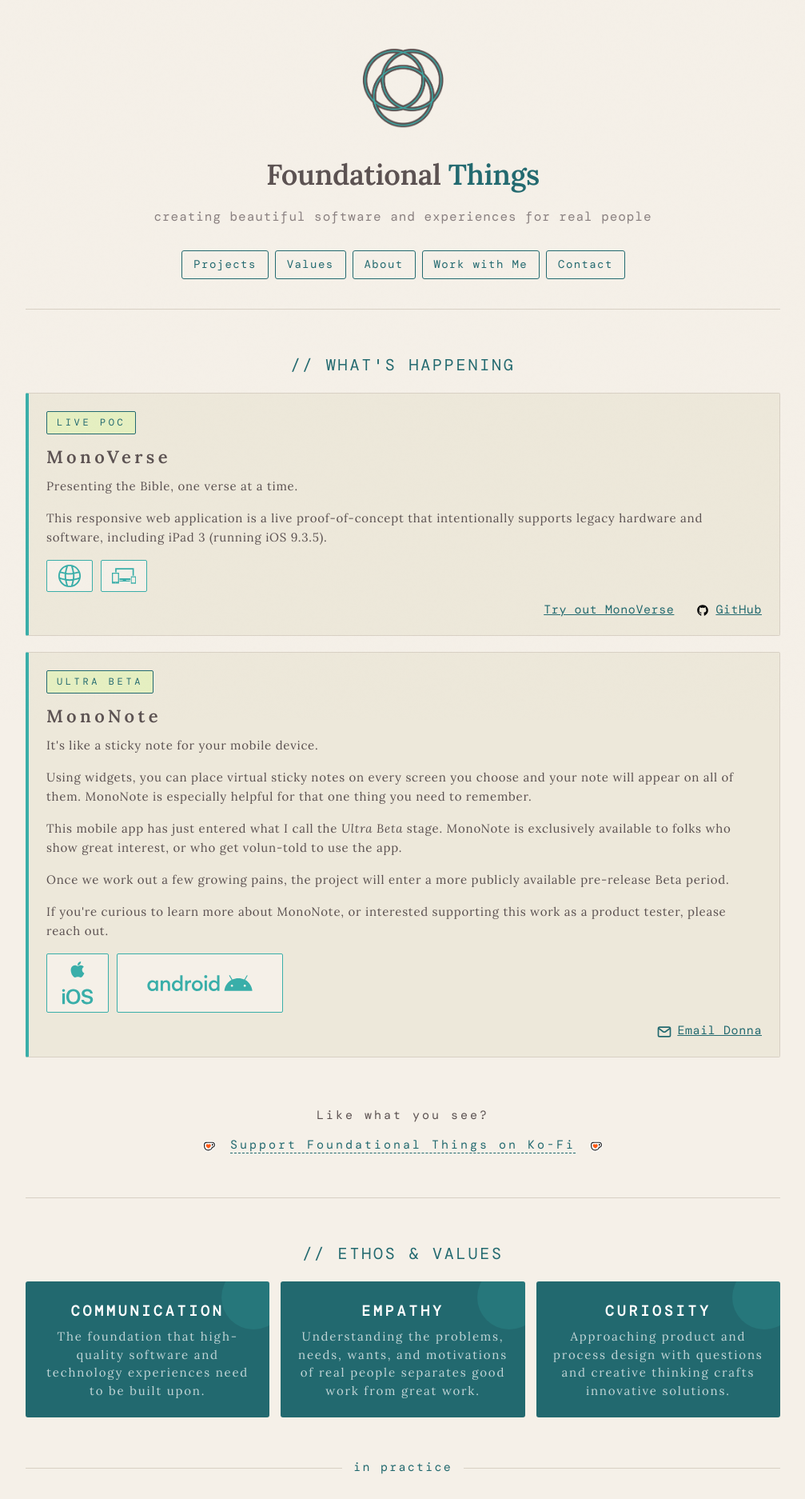
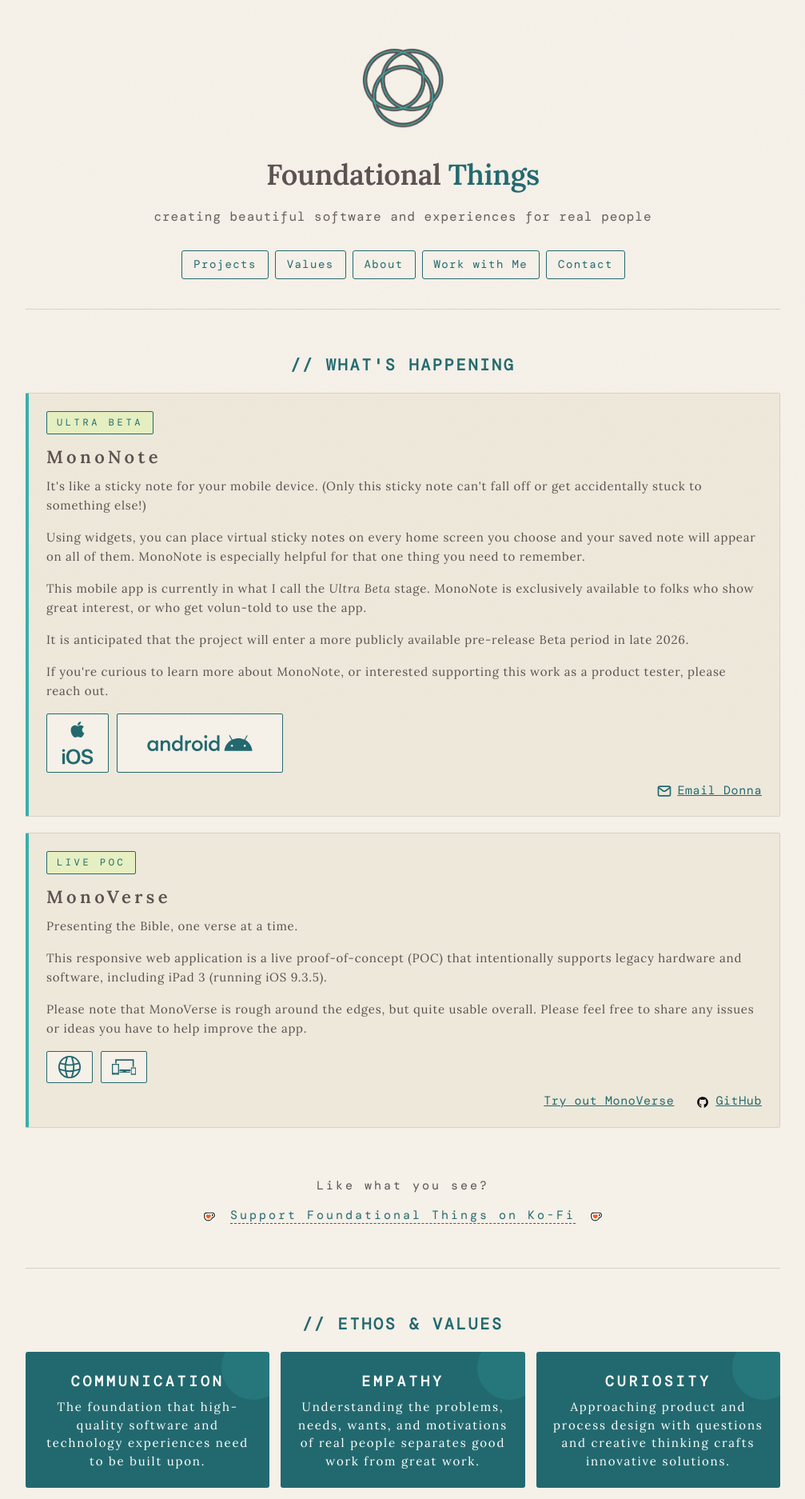
Before and after one commit to FoundationalThings/foundational-things-web, a Jekyll site: the page built from index.html, in a window 1280 px wide. Shown: the top 1874 px of the page at 80% size, without its empty margins (136-1143 px from the left). Built offline with Jekyll 4.4.1, drawn with Linux system fonts in a browser that asks for light colours; some web fonts are replaced; some of the changed text lies outside the part shown.

Commit message:
doing some accessibility and content updates

```diff
--- a/_includes/footer.html
+++ b/_includes/footer.html
@@ -37,16 +37,23 @@
   <p class="footer-copy">
     <a href="./privacy.html">Privacy Policy</a>
   </p>
-  <div class="github-pages-link">
+  <div class="site-tech-links">
     <p class="footer-copy">
+      Foundational Things is proudly hosted on
       <a href="https://docs.github.com/en/pages" target="_blank">
-        Foundational Things is proudly hosted on
-
         <img
           alt="GitHub Pages"
           title="GitHub Pages"
           src="https://img.shields.io/badge/GitHub-Pages-181717?style=flat&logo=github&logoColor=white"
       /></a>
+      and
+      <a href="https://jekyllrb.com/">
+        <img
+          alt="Jekyll"
+          title="Jekyll"
+          src="https://img.shields.io/badge/Built%20with-Jekyll-CC0000?style=flat&logo=jekyll&logoColor=white"
+        />
+      </a>
     </p>
   </div>
 </footer>
--- a/_includes/header.html
+++ b/_includes/header.html
@@ -1,6 +1,6 @@
 <header>
   <div class="logo-wrap">
-    <img src="./images/Logo.png" alt="Foundational Things logo" />
+    <img src="./images/Logo.png" alt="" />
   </div>
   <h1 class="site-title">
     <a href="./index.html">Foundational <span>Things</span></a>
--- a/_layouts/default.html
+++ b/_layouts/default.html
@@ -34,10 +34,11 @@
     <link rel="manifest" href="./favicon/site.webmanifest?v=20260603" />
   </head>
   <body>
+    <a class="skip-link" href="#main-content">Skip to main content</a>
     {% include sprites.html %}
     <div class="site-wrap">
       {% include header.html %}
-      {{ content }}
+      <main id="main-content">{{ content }}</main>
       {% include footer.html %}
     </div>
   </body>
--- a/index.html
+++ b/index.html
@@ -4,81 +4,30 @@ layout: default
 
 <!-- PROJECTS -->
 <section id="projects">
-  <p class="section-label">// what's happening</p>
+  <h2 class="section-label">// what's happening</h2>
   <div class="projects">
-    <div class="project-card">
-      <div class="badges">
-        <div class="badge status-badge">Live POC</div>
-      </div>
-      <h3>MonoVerse</h3>
-      <p>Presenting the Bible, one verse at a time.</p>
-      <p>
-        This responsive web application is a live proof-of-concept that
-        intentionally supports legacy hardware and software, including iPad 3
-        (running iOS 9.3.5).
-      </p>
-      <div class="badges">
-        <div
-          class="badge type-badge"
-          role="img"
-          aria-label="Web App"
-          title="Web Application"
-        >
-          <svg class="type-badge-icon" style="aspect-ratio: 1 / 1; width: 32px">
-            <use href="#web_app_icon_svg" xlink:href="#web_app_icon_svg" />
-          </svg>
-        </div>
-        <div
-          class="badge type-badge"
-          role="img"
-          aria-label="Responsive Design"
-          title="Responsive Design"
-        >
-          <svg class="type-badge-icon" style="aspect-ratio: 1 / 1; width: 32px">
-            <use
-              href="#responsive_app_icon_svg"
-              xlink:href="#responsive_app_icon_svg"
-            />
-          </svg>
-        </div>
-      </div>
-      <div class="card-links">
-        <a
-          class="card-link"
-          href="https://bible.foundationalthings.com"
-          target="_blank"
-          >Try out MonoVerse</a
-        >
-        <a
-          class="card-link"
-          href="https://github.com/FoundationalThings/monoverse"
-          target="_blank"
-        >
-          <svg class="link-icon" aria-hidden="true" focusable="false">
-            <use href="#github_icon_svg" xlink:href="#github_icon_svg" /></svg
-          >GitHub
-        </a>
-      </div>
-    </div>
     <div class="project-card">
       <div class="badges">
         <div class="badge status-badge">Ultra Beta</div>
       </div>
       <h3>MonoNote</h3>
-      <p>It's like a sticky note for your mobile device.</p>
       <p>
-        Using widgets, you can place virtual sticky notes on every screen you
-        choose and your note will appear on all of them. MonoNote is especially
-        helpful for that one thing you need to remember.
+        It's like a sticky note for your mobile device. (Only this sticky note
+        can't fall off or get accidentally stuck to something else!)
       </p>
       <p>
-        This mobile app has just entered what I call the
+        Using widgets, you can place virtual sticky notes on every home screen
+        you choose and your saved note will appear on all of them. MonoNote is
+        especially helpful for that one thing you need to remember.
+      </p>
+      <p>
+        This mobile app is currently in what I call the
         <em>Ultra Beta</em> stage. MonoNote is exclusively available to folks
         who show great interest, or who get volun-told to use the app.
       </p>
       <p>
-        Once we work out a few growing pains, the project will enter a more
-        publicly available pre-release Beta period.
+        It is anticipated that the project will enter a more publicly available
+        pre-release Beta period in late 2026.
       </p>
       <p>
         If you're curious to learn more about MonoNote, or interested supporting
@@ -134,7 +83,69 @@ layout: default
         </a>
       </div>
     </div>
+    <!-- end MonoNote project card -->
+    <div class="project-card">
+      <div class="badges">
+        <div class="badge status-badge">Live POC</div>
+      </div>
+      <h3>MonoVerse</h3>
+      <p>Presenting the Bible, one verse at a time.</p>
+      <p>
+        This responsive web application is a live proof-of-concept (POC) that
+        intentionally supports legacy hardware and software, including iPad 3
+        (running iOS 9.3.5).
+      </p>
+      <p>
+        Please note that MonoVerse is rough around the edges, but quite usable
+        overall. Please feel free to share any issues or ideas you have to help
+        improve the app.
+      </p>
+      <div class="badges">
+        <div
+          class="badge type-badge"
+          role="img"
+          aria-label="Web App"
+          title="Web Application"
+        >
+          <svg class="type-badge-icon" style="aspect-ratio: 1 / 1; width: 32px">
+            <use href="#web_app_icon_svg" xlink:href="#web_app_icon_svg" />
+          </svg>
+        </div>
+        <div
+          class="badge type-badge"
+          role="img"
+          aria-label="Responsive Design"
+          title="Responsive Design"
+        >
+          <svg class="type-badge-icon" style="aspect-ratio: 1 / 1; width: 32px">
+            <use
+              href="#responsive_app_icon_svg"
+              xlink:href="#responsive_app_icon_svg"
+            />
+          </svg>
+        </div>
+      </div>
+      <div class="card-links">
+        <a
+          class="card-link"
+          href="https://bible.foundationalthings.com"
+          target="_blank"
+          >Try out MonoVerse</a
+        >
+        <a
+          class="card-link"
+          href="https://github.com/FoundationalThings/monoverse"
+          target="_blank"
+        >
+          <svg class="link-icon" aria-hidden="true" focusable="false">
+            <use href="#github_icon_svg" xlink:href="#github_icon_svg" /></svg
+          >GitHub
+        </a>
+      </div>
+    </div>
+    <!-- end MonoVerse project card -->
   </div>
+  <!-- end project card list-->
   <div class="kofi-nudge">
     <p>Like what you see?</p>
     <p>
@@ -150,10 +161,11 @@ layout: default
     </p>
   </div>
 </section>
+<!-- end PROJECTS section -->
 
 <!-- ETHOS -->
 <section id="ethos">
-  <p class="section-label">// ethos &amp; values</p>
+  <h2 class="section-label">// ethos &amp; values</h2>
 
   <div class="pillars-grid">
     <div class="pillar-card">
@@ -246,10 +258,11 @@ layout: default
     </div>
   </div>
 </section>
+<!-- end ETHOS & VALUES section -->
 
 <!-- ABOUT -->
 <section id="about">
-  <p class="section-label">// About Donna</p>
+  <h2 class="section-label">// About Donna</h2>
 
   <div class="about-text">
     <p>
@@ -262,15 +275,15 @@ layout: default
     <p>
       As a solopreneur, I bring together a multi-faceted background in software
       development, deeply held personal and professional values, and the
-      practical support of AI tools available in 2026. I use all of it to create
-      thoughtful, grounded technology experiences.
+      practical support of AI tools available today. I aim to put all of it to
+      good use by creating thoughtful, grounded technology experiences.
     </p>
     <p>
       In my work as a business analyst, I learned to repeatedly ask and respond
       to a simple but powerful question:
       <span class="question">What problem are we trying to solve?</span> I also
-      learned that it is surprisingly easy to build something impressive that
-      doesn't truly address any real need.
+      learned that it is surprisingly easy to build something seemingly
+      impressive that doesn't truly address any real need.
     </p>
     <p>
       Over time, I began noticing problems in my own life that I wanted to solve
@@ -318,10 +331,11 @@ layout: default
     >
   </p>
 </section>
+<!-- end ABOUT section -->
 
 <!-- AVAILABLE -->
 <section id="available">
-  <div class="section-label">// Work With Me</div>
+  <h2 class="section-label">// Work With Me</h2>
 
   <div class="available">
     <div class="available-card">
@@ -350,6 +364,7 @@ layout: default
           class="card-link"
           href="https://ko-fi.com/c/6d7ac606ee"
           target="_kofi"
+          aria-label="Learn more and book an Ask for Help session"
         >
           <svg class="link-icon" aria-hidden="true" focusable="false">
             <use href="#kofi_icon_svg" xlink:href="#kofi_icon_svg" /></svg
@@ -446,3 +462,4 @@ layout: default
     </div>
   </div>
 </section>
+<!-- end AVAILABLE section -->
--- a/styles.css
+++ b/styles.css
@@ -14,7 +14,7 @@
   --teal: #39aea9;
   --teal-deep: #22696f;
   --mint: #a2d5ab;
-  --muted: #8a8080;
+  --muted: #665d5d;
   --border: #d8d0c4;
   --body: 'Lora', Georgia, serif;
   --mono: 'DM Mono', 'Courier New', monospace;
@@ -22,6 +22,26 @@
 
 html {
   scroll-behavior: smooth;
+}
+
+.skip-link {
+  position: absolute;
+  top: 8px;
+  left: 8px;
+  z-index: 1000;
+  padding: 8px 12px;
+  background: var(--paper);
+  color: var(--teal-deep);
+  transform: translateY(-150%);
+}
+
+.skip-link:focus {
+  transform: translateY(0);
+}
+
+a:focus-visible {
+  outline: 3px solid var(--teal-deep);
+  outline-offset: 3px;
 }
 
 body {
@@ -327,15 +347,15 @@ p:last-child {
 }
 
 .type-badge {
-  color: var(--teal);
+  color: var(--teal-deep);
   background: var(--paper);
-  border: 1px solid var(--teal);
+  border: 1px solid var(--teal-deep);
 }
 
 .type-badge-icon {
   height: 32px;
   vertical-align: middle;
-  color: var(--teal);
+  color: var(--teal-deep);
   padding: 1px;
 }
 
@@ -424,9 +444,10 @@ p:last-child {
   margin-bottom: 36px;
 }
 
-@media (max-width: 480px) {
+@media (max-width: 830px) {
   .pillars-grid {
     grid-template-columns: 1fr;
+    gap: 4px;
   }
 }
 
@@ -468,7 +489,7 @@ p:last-child {
 .pillar-card p {
   /* font-size: 15px; */
   letter-spacing: 0.12em;
-  color: rgba(255, 255, 255, 0.72);
+  color: #fff;
   line-height: 1.5;
   margin: 0;
 }
@@ -772,18 +793,21 @@ footer {
   vertical-align: middle;
 }
 
-.github-pages-link {
+.site-tech-links {
   border: 3px dotted transparent;
   padding: 20px;
   width: fit-content;
   justify-self: center;
 }
-.github-pages-link a {
+.site-tech-links a {
   color: currentColor;
   text-decoration: none;
   border-bottom: none;
 }
-.github-pages-link:hover {
+.site-tech-links a:hover {
+  text-decoration: underline;
+}
+.site-tech-links:hover {
   border: 3px dotted var(--teal);
 }
 
@@ -820,3 +844,18 @@ section:nth-of-type(2) {
 section:nth-of-type(3) {
   animation-delay: 0.3s;
 }
+
+@media (prefers-reduced-motion: reduce) {
+  html {
+    scroll-behavior: auto;
+  }
+  header,
+  section {
+    animation: none;
+  }
+  *,
+  *::before,
+  *::after {
+    transition-duration: 0.01ms !important;
+  }
+}
```
Also changed, not shown: other parts of index.html (+1 -0 lines), privacy.html (+18 -8 lines), README.md, 5 other files.
